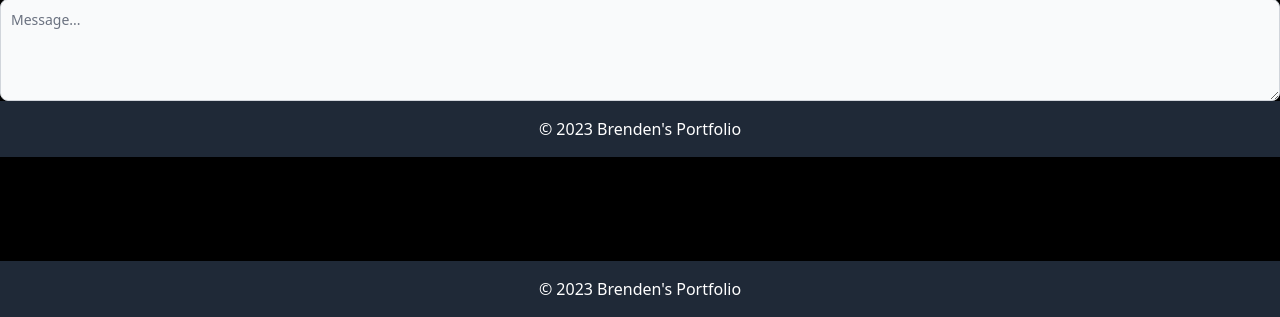
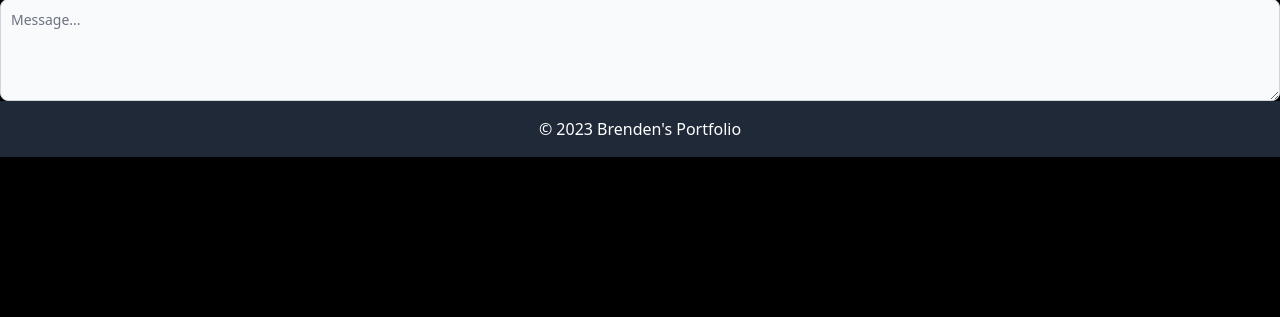
Before and after one commit to Brendeen/pro-portfolio, a Django app: page /contact in a window 1280 px wide. Shown: the part 2944-3261 px from the top of the page. After the commit the page ends 3101 px from the top, so only its background shows below. Run offline with Django 4.2, Linux system fonts and the light colour scheme; style sheets or scripts are compiled from the project's sources; some libraries are stand-ins or nearby versions.

Commit message:
slightly modified text

```diff
--- a/portfolio/templates/contact.html
+++ b/portfolio/templates/contact.html
@@ -2,13 +2,9 @@
 
 {% block content %}
 
+<!--potential alternate contact page-->
     <main class="container mx-auto mt-6 p-4">
-        <!-- Add your content here -->
         <h2 class="text-2xl font-semibold mb-4">Contact Page</h2>
     </main>
 
-    <footer class="bg-gray-800 text-white py-4 text-center">
-        <p>&copy; 2023 Brenden's Portfolio</p>
-    </footer>
-
 {% endblock content %}
```
